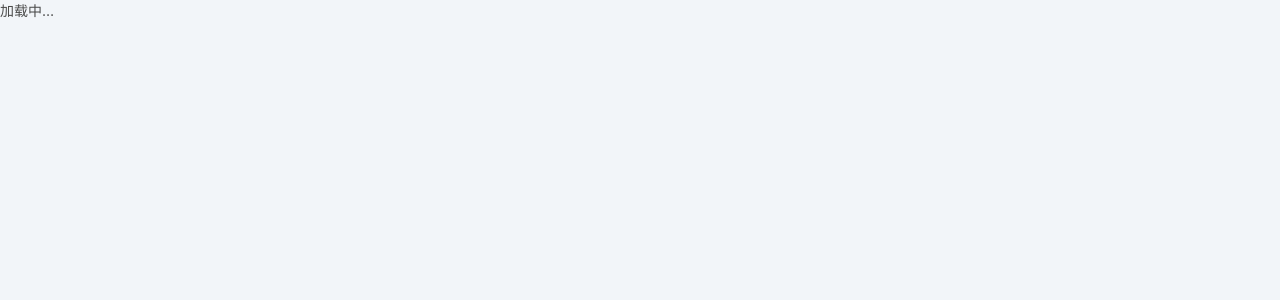
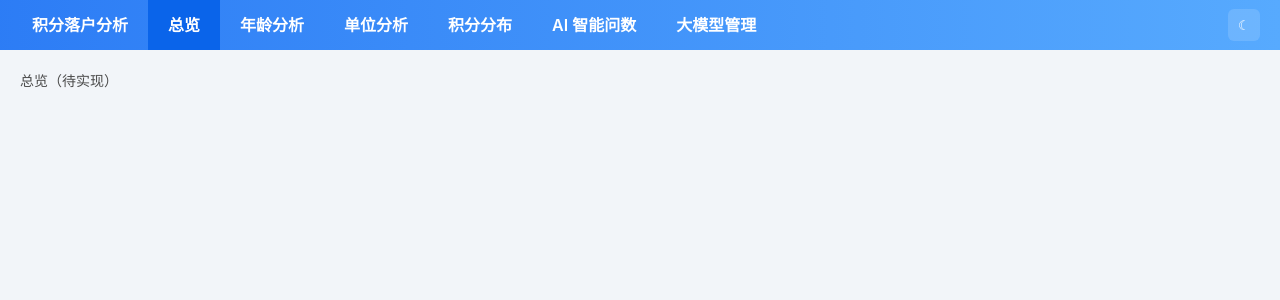
Before and after one commit to hhhhh-1997/demo, a Vue app in the folder frontend/: page / in a window 1280 px wide. Shown: the top 300 px of the page. Built offline with nearby package versions, Linux system fonts and the light colour scheme.

Commit message:
feat: App 外壳（顶部导航 + 页面切换 + 明暗主题）

```diff
--- a/frontend/src/App.vue
+++ b/frontend/src/App.vue
@@ -1,3 +1,47 @@
+<script setup lang="ts">
+import { ref } from 'vue'
+import { useTheme } from './composables/useTheme'
+
+const { theme, toggle } = useTheme()
+
+const pages = [
+  { key: 'overview', label: '总览' },
+  { key: 'age', label: '年龄分析' },
+  { key: 'unit', label: '单位分析' },
+  { key: 'score', label: '积分分布' },
+  { key: 'ai', label: 'AI 智能问数' },
+  { key: 'model', label: '大模型管理' },
+] as const
+
+const current = ref<(typeof pages)[number]['key']>('overview')
+</script>
+
 <template>
-  <div>加载中…</div>
+  <nav class="nav-topbar">
+    <span class="nav-product">积分落户分析</span>
+    <div class="nav-items">
+      <button
+        v-for="p in pages"
+        :key="p.key"
+        class="nav-item"
+        :class="{ active: current === p.key }"
+        @click="current = p.key"
+      >{{ p.label }}</button>
+    </div>
+    <div class="nav-right">
+      <button class="color-scheme-toggle" type="button" @click="toggle" :title="theme === 'dark' ? '切换浅色模式' : '切换深色模式'">
+        {{ theme === 'dark' ? '☀' : '☾' }}
+      </button>
+    </div>
+  </nav>
+
+  <main class="content">
+    <!-- Task 12–17 逐板块替换为真实组件 -->
+    <div v-if="current === 'overview'">总览（待实现）</div>
+    <div v-else-if="current === 'age'">年龄分析（待实现）</div>
+    <div v-else-if="current === 'unit'">单位分析（待实现）</div>
+    <div v-else-if="current === 'score'">积分分布（待实现）</div>
+    <div v-else-if="current === 'ai'">AI 智能问数（待实现）</div>
+    <div v-else-if="current === 'model'">大模型管理（待实现）</div>
+  </main>
 </template>
```
